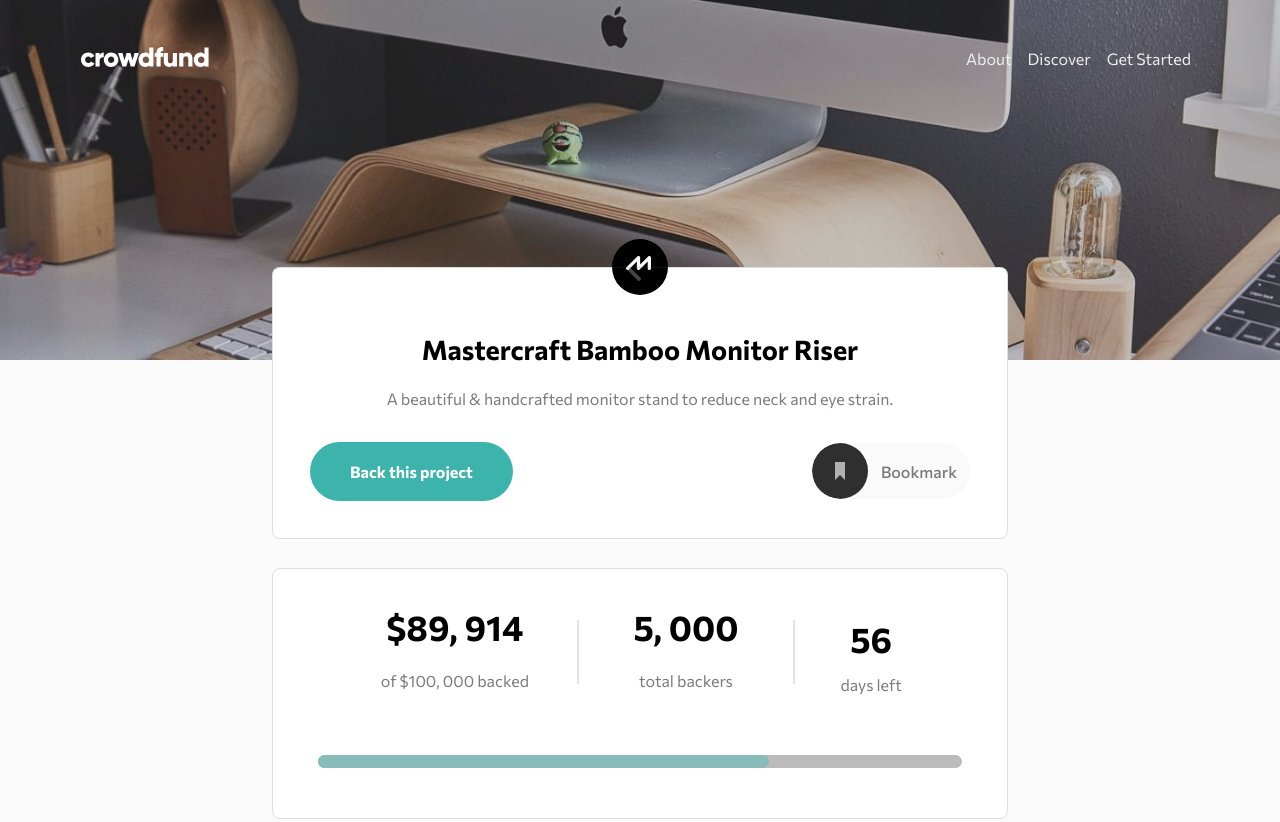
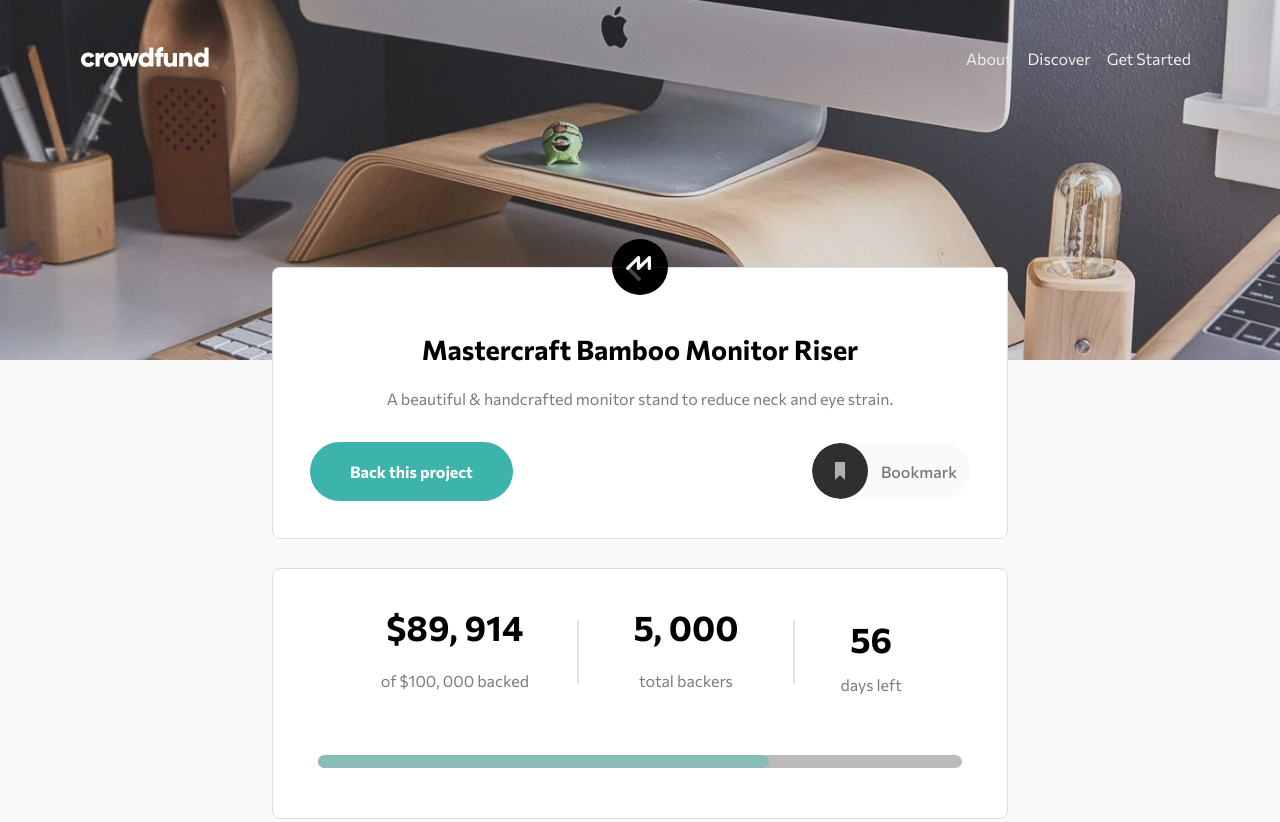
Before and after one commit to spizzleayo/crowdfund-landing-page, a plain HTML site: page index.html in a window 1280 px wide. Shown: the top 822 px of the page. Drawn offline with Linux system fonts and the light colour scheme.

Commit message:
Update style.css

```diff
--- a/dist/style.css
+++ b/dist/style.css
@@ -339,7 +339,7 @@
   left: 0;
   width: 100%;
   height: 100%;
-  background-color: rgba(0, 0, 0, 0.2);
+  background-color: rgba(0, 0, 0, 0.1);
 }
 @media (min-width: 40em) {
   .header {
```
